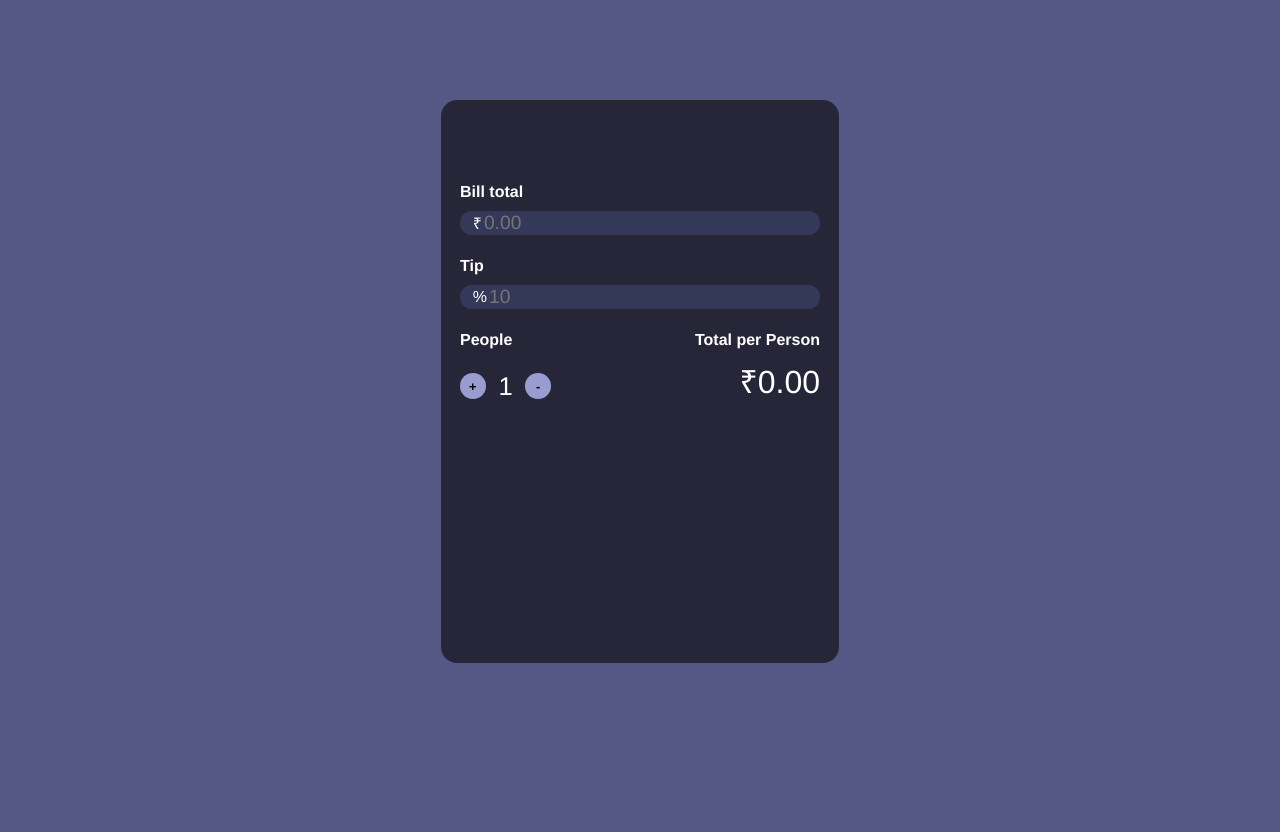
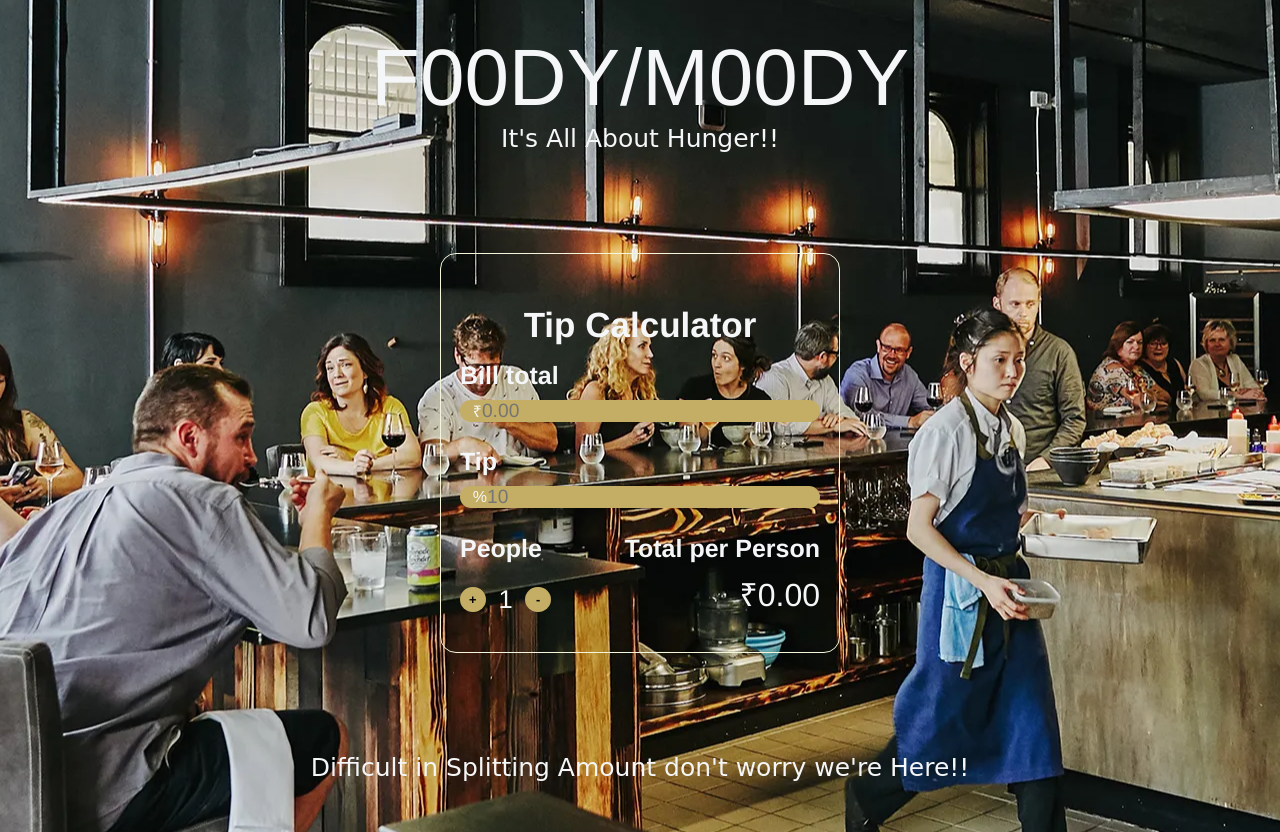
Before and after one commit to Fouzia-Zub/JsTipCalculatorNsproject, a plain HTML site: page index.html in a window 1280 px wide. Before the commit the page ends 800 px from the top, so only its background shows below. Drawn offline with Linux system fonts and the light colour scheme.

Commit message:
commit made a changes

```diff
--- a/index.html
+++ b/index.html
@@ -8,8 +8,11 @@
     <link rel="stylesheet" href="style.css">
 </head>
 <body>
+  <div class="resName">F00DY/M00DY</div>
+  <div class="til">It's All About Hunger!!</div>
     <div class="wrapper">
         <div class="container" id="topContainer">
+          <div class="head">Tip Calculator</div>
           <div class="title">Bill total</div>
           <div class="inputContainer">
             <span>₹</span>
@@ -55,6 +58,6 @@
       </div>
     </div>
     <script src="script.js"></script>
-
+    <div class="sol">Difficult in Splitting Amount don't worry we're Here!!</div>
 </body>
 </html>
--- a/style.css
+++ b/style.css
@@ -1,37 +1,72 @@
 * {
     font-family: 'M PLUS Rounded 1c', Avenir Next, Helvetica, sans-serif;
-    color: white;
+    color: rgb(245, 246, 247);
+    margin: 0px;
+    padding: 0px;
   }
 
   body {
-    background: #555885;
+    background-image: url(image.jpg/res.webp);
+    background-position: center;
+    background-repeat: no-repeat;
+    background-size: 100% cover;
+    height:100vh ;
   }
 
   .wrapper {
-    height: 525px;
+    height: 360px;
     width: 360px;
-    color: white;
-    background: #272639;
+    color: rgb(48, 47, 47);
     border-radius: 1rem;
     padding: 1.2rem;
     margin: 100px auto;
+    background-color: transparent;
+    border: 1px solid beige;
+
   }
+  .resName{
+    font-size: 80px;
+    display: flex;
+    justify-content: center;
+    margin-top: 2rem;
+  }
+  .til{
+    font-size: 25px;
+    font-family: cursive;
+    display: flex;
+    justify-content: center;
 
+  }
+  .head{
+    font-weight: bolder;
+    font-size: 35px;
+    text-align: center;
+    margin-top: 2rem;
+    margin-bottom: 1rem;
+  }
+  .sol{
+    font-size: 25px;
+    font-family: cursive;
+    display: flex;
+    justify-content: center;
+    margin-top: 1rem;
+  }
   #topContainer {
-    margin-top: 4rem;
+    margin-top: 2rem;
   }
 
   .container {
-    margin-top: 1.4rem;
+    margin-top: 1.6rem;
   }
 
   .title {
     font-weight: bold;
     margin-bottom: 0.6rem;
+    font-size: 25px;
   }
 
   .inputContainer {
-    background: #353959;
+    background: #c4ad64;
     border-radius: 1.4rem;
     padding: 0 0.8rem;
     display: flex;
@@ -48,7 +83,7 @@
   }
 
   .buttonContainer {
-    background: #989ccf;
+    background: #c4ad64;
     display: grid;
     place-items: center;
     width: 1.6rem;
```
Also changed, not shown: image.jpg/res.webp (added).
